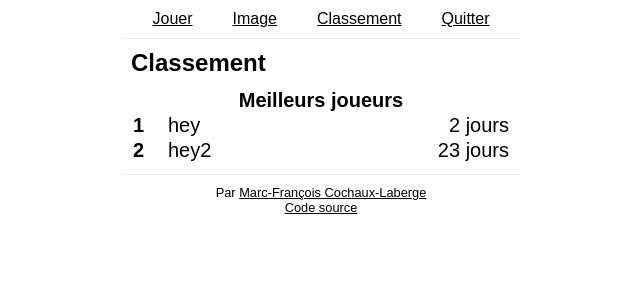
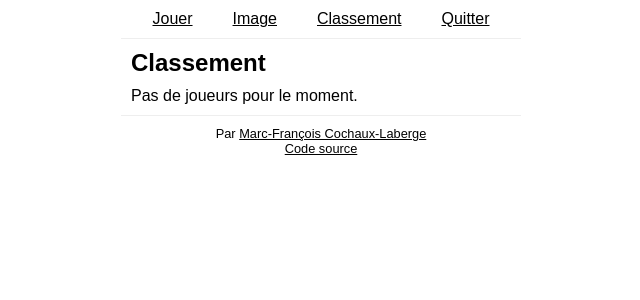
Before and after one commit to mfcochauxlaberge/jeu-du-31-client, a React app: page /rank in a window 1280 px wide. Shown: the top 300 px of the page, without its empty margins (319-959 px from the left). Built offline with nearby package versions, Linux system fonts and the light colour scheme; a web font is replaced by a local one.

Commit message:
Remove fake players

```diff
--- a/src/pages/Rank.jsx
+++ b/src/pages/Rank.jsx
@@ -7,16 +7,7 @@ class Rank extends React.Component {
     super(props)
 
     this.state = {
-      players: [
-        {
-          name: 'hey',
-          score: 2,
-        },
-        {
-          name: 'hey2',
-          score: 23,
-        },
-      ],
+      players: [],
     }
   }
 
```
